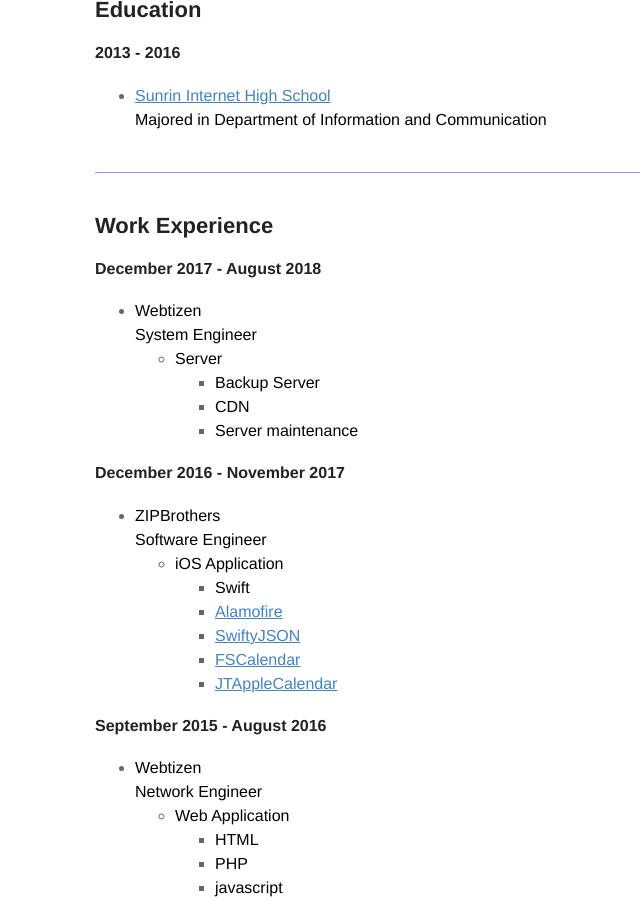
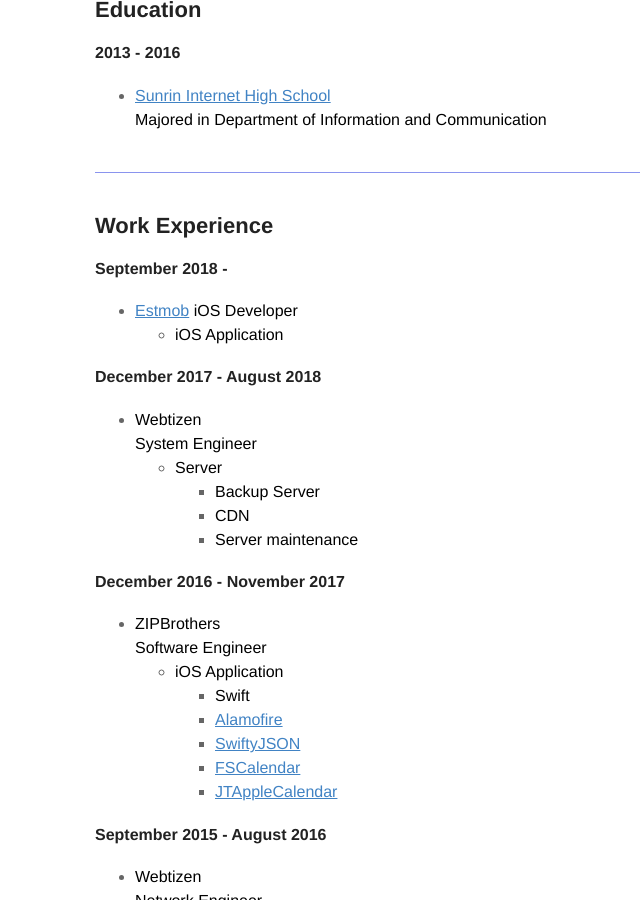
Before and after one commit to jhyejun/jhyejun.github.io, a Jekyll site: the page built from resume.md, in a window 1280 px wide and 900 px high, scrolled down 870 px. Shown: the whole window, without its empty margins (220-860 px from the left). Built offline with Jekyll 4.4.1, drawn with Linux system fonts in a browser that asks for light colours.

Commit message:
Modify resume
- 경력부분에 이스트몹 추가

```diff
--- a/resume.md
+++ b/resume.md
@@ -45,10 +45,10 @@ layout: page
 
 ## Work Experience
 
-<!-- #### September 2018 -
+#### September 2018 -
 - **[Estmob](https://send-anywhere.com/ko/product)**
 **iOS Developer**
-	- **iOS Application** -->
+	- **iOS Application**
 
 #### December 2017 - August 2018
 - **Webtizen**<br>
```
